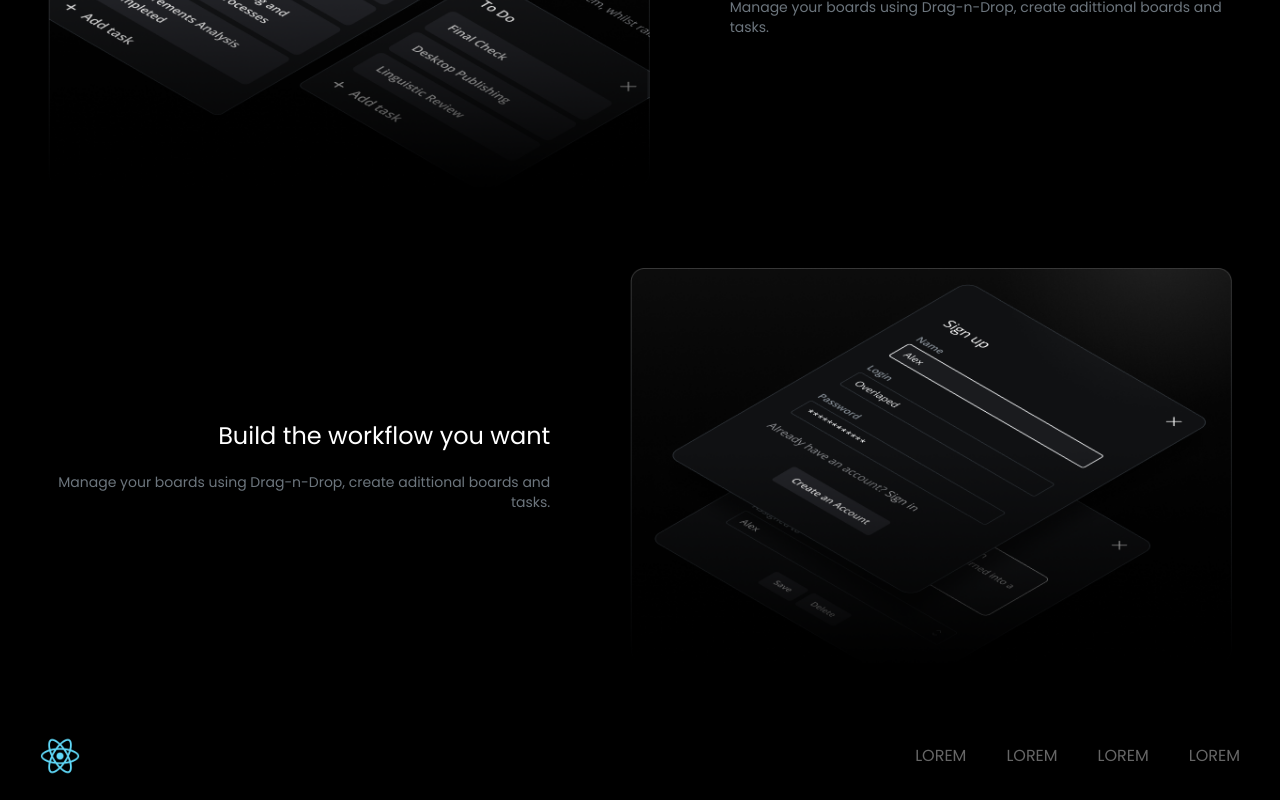
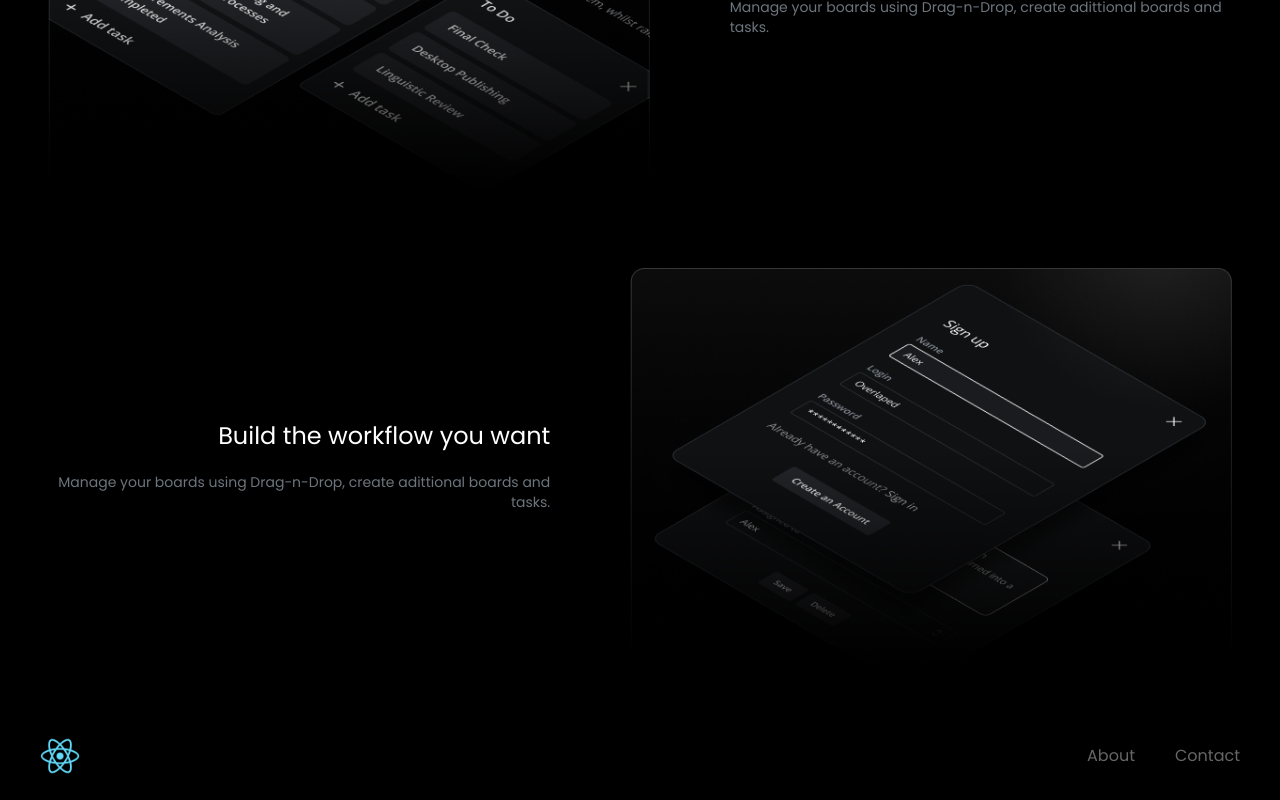
Before and after one commit to Priyankaa7/project-management-tool, a React (Create React App) app in the folder client/: page / in a window 1280 px wide. Shown: the part 1949-2749 px from the top of the page. Built offline with nearby package versions, Linux system fonts and the light colour scheme.

Commit message:
updated footer

```diff
--- a/client/src/componets/footer/index.js
+++ b/client/src/componets/footer/index.js
@@ -6,10 +6,8 @@ const index = () => {
             <div className=' px-10 py-4  bg-black flex flex-col md:flex-row space-y-5 md:space-y-0 justify-between items-center'>
                 <div><img className='h-10 w-10' src="/logo192.png" alt="" /></div>
                 <div className='flex space-x-10 text-white/40'>
-                    <div>LOREM</div>
-                    <div>LOREM</div>
-                    <div>LOREM</div>
-                    <div>LOREM</div>
+                    <div>About</div>
+                    <div>Contact</div>
                 </div>
             </div>
         </div>
```
